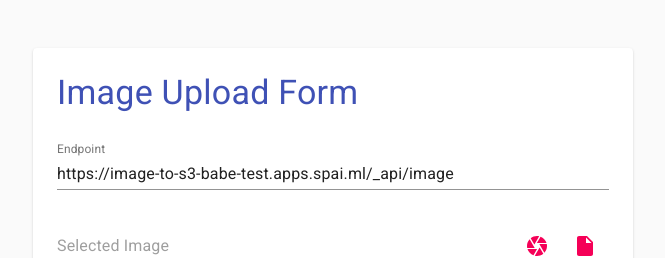
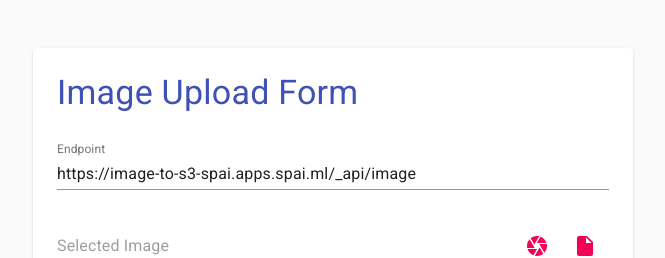
Before and after one commit to senior-project-spai/image-input-react, a React (Create React App) app: page / in a window 1280 px wide. Shown: the top 258 px of the page, without its empty margins (307-972 px from the left). Built offline with nearby package versions, Linux system fonts and the light colour scheme.

Commit message:
feat: update service endpoint

```diff
--- a/src/components/imageUploadForm/index.js
+++ b/src/components/imageUploadForm/index.js
@@ -33,7 +33,7 @@ export default function ImageUploadForm(props) {
   const [fileName, setFileName] = useState("");
   const [isUploading, setIsUploading] = useState(false);
   const [endpoint, setEndpoint] = useState(
-    "https://image-to-s3-babe-test.apps.spai.ml/_api/image"
+    "https://image-to-s3-spai.apps.spai.ml/_api/image"
   );
 
   const uploadFile = async (file, fileName, endpoint) => {
```
